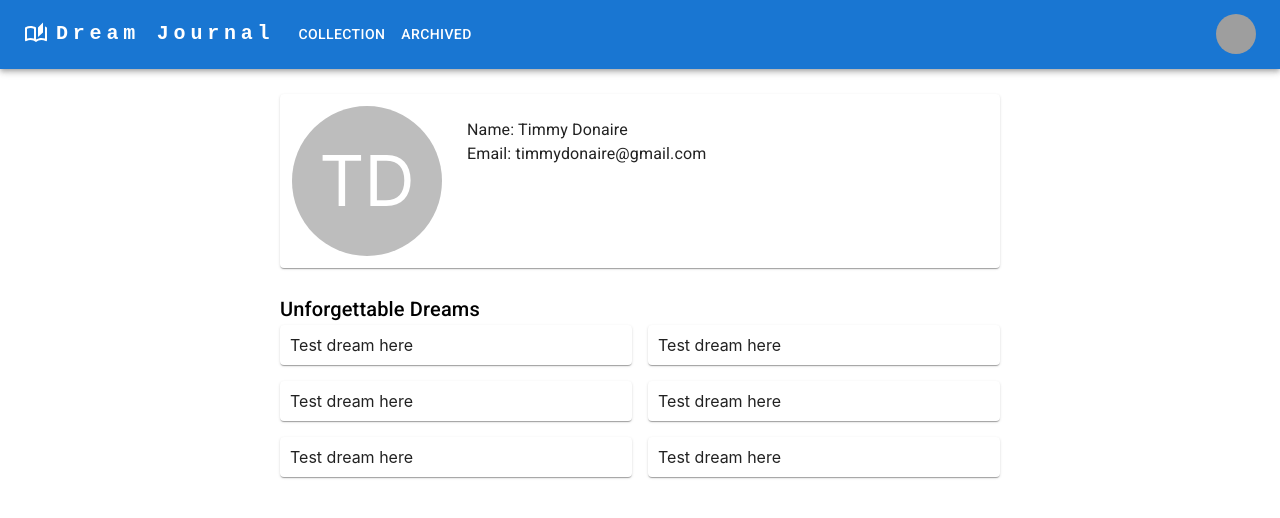
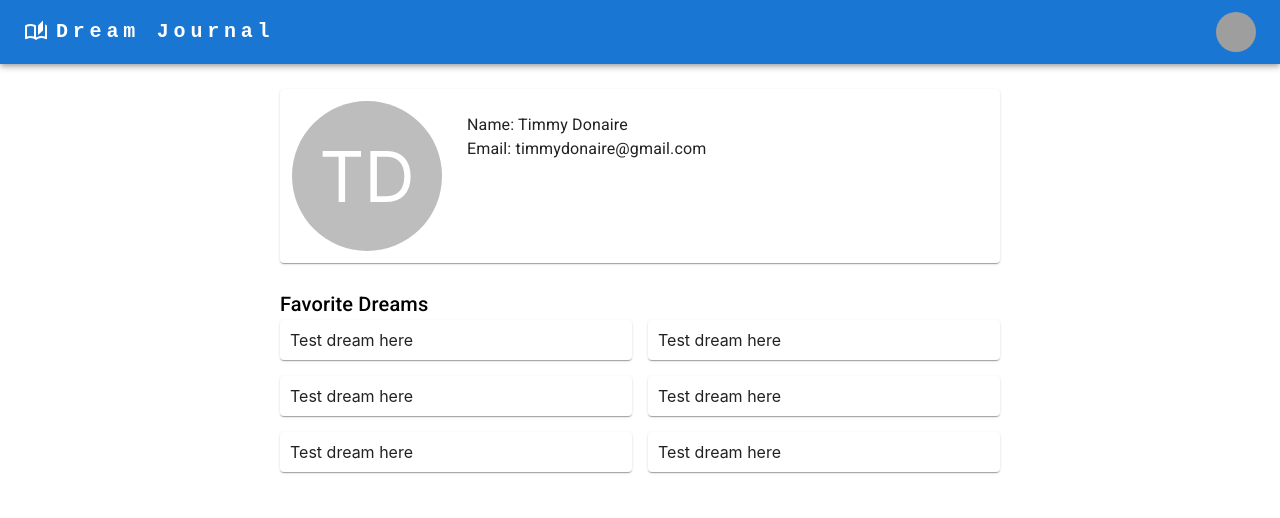
Before and after one commit to timnaire/dream-journal, a React (Create React App) app: page /profile in a window 1280 px wide. Shown: the top 518 px of the page. Built offline with nearby package versions, Linux system fonts and the light colour scheme; sample sign-in values are in the browser's storage; grey boxes are pictures that could not be loaded.

Commit message:
hide other links and added checkbox in add dreams

```diff
--- a/src/layout/Header.tsx
+++ b/src/layout/Header.tsx
@@ -54,12 +54,12 @@ export function Header() {
                     </Typography>
 
                     <Box sx={{ flexGrow: 1, display: { xs: 'none', md: 'flex' } }}>
-                        <Button sx={{ my: 2, color: 'white', display: 'block' }} >Collection</Button>
-                        <Button sx={{ my: 2, color: 'white', display: 'block' }} >Archived</Button>
+                        {/* <Button sx={{ my: 2, color: 'white', display: 'block' }} >Collection</Button>
+                        <Button sx={{ my: 2, color: 'white', display: 'block' }} >Archived</Button> */}
                     </Box>
 
                     {/* Mobile */}
-                    <Box sx={{ flexGrow: 1, display: { xs: 'flex', md: 'none' } }}>
+                    {/* <Box sx={{ flexGrow: 1, display: { xs: 'flex', md: 'none' } }}>
                         <IconButton
                             size="large"
                             aria-label="mobile menu"
@@ -88,7 +88,7 @@ export function Header() {
                                 </List>
                             </Box>
                         </Drawer>
-                    </Box>
+                    </Box> */}
 
                     <AutoStoriesOutlined sx={{ display: { xs: 'flex', md: 'none' }, mr: 1 }} />
                     <Typography
--- a/src/pages/Home.tsx
+++ b/src/pages/Home.tsx
@@ -1,5 +1,5 @@
 import { CheckOutlined, EditOutlined } from "@mui/icons-material";
-import { Box, Button, Container, Modal, TextField, Typography } from "@mui/material";
+import { Box, Button, Checkbox, Container, FormControlLabel, FormGroup, Modal, TextField, Typography } from "@mui/material";
 import { useDreams } from "../shared/hooks/useDreams";
 import { Dream } from "../shared/components/Dream";
 import { useState } from "react";
@@ -57,6 +57,13 @@ export function Home() {
                                     <TextField name="title" label="Title of your dream" fullWidth={true} sx={{ mb: '12px' }} value={values.title} onChange={handleChange} />
                                     <TextField name="dream" label="Enter your dream" fullWidth={true} multiline rows={4} value={values.dream} onChange={handleChange} />
 
+                                    <FormGroup sx={{ display: 'flex', flexDirection: 'row' }}>
+                                        <FormControlLabel control={<Checkbox />} label="Recurrent" />
+                                        <FormControlLabel control={<Checkbox />} label="Nightmare" />
+                                        <FormControlLabel control={<Checkbox />} label="Sleep paralysis" />
+                                        <FormControlLabel control={<Checkbox />} label="Favorite" />
+                                    </FormGroup>
+
                                     {/* Actions */}
                                     <Box sx={{ display: 'flex', justifyContent: 'end', mt: '12px' }}>
                                         <Button variant="outlined" onClick={handleWriteDreamClose} sx={{ mr: '6px' }}>Close</Button>
--- a/src/pages/Profile.tsx
+++ b/src/pages/Profile.tsx
@@ -32,11 +32,11 @@ export function Profile() {
                 </Box>
             </Card>
             <Typography variant="h6">
-                Unforgettable  Dreams
+                Favorite  Dreams
             </Typography>
             <Grid container spacing={2}>
                 {[0, 1, 2, 3, 4, 5].map(item => (
-                    <Grid xs={12} sm={6} md={12} lg={6}>
+                    <Grid key={item} xs={12} sm={6} md={12} lg={6}>
                         <Card sx={{ p: '10px' }}>Test dream here</Card>
                     </Grid>
                 ))}
```
